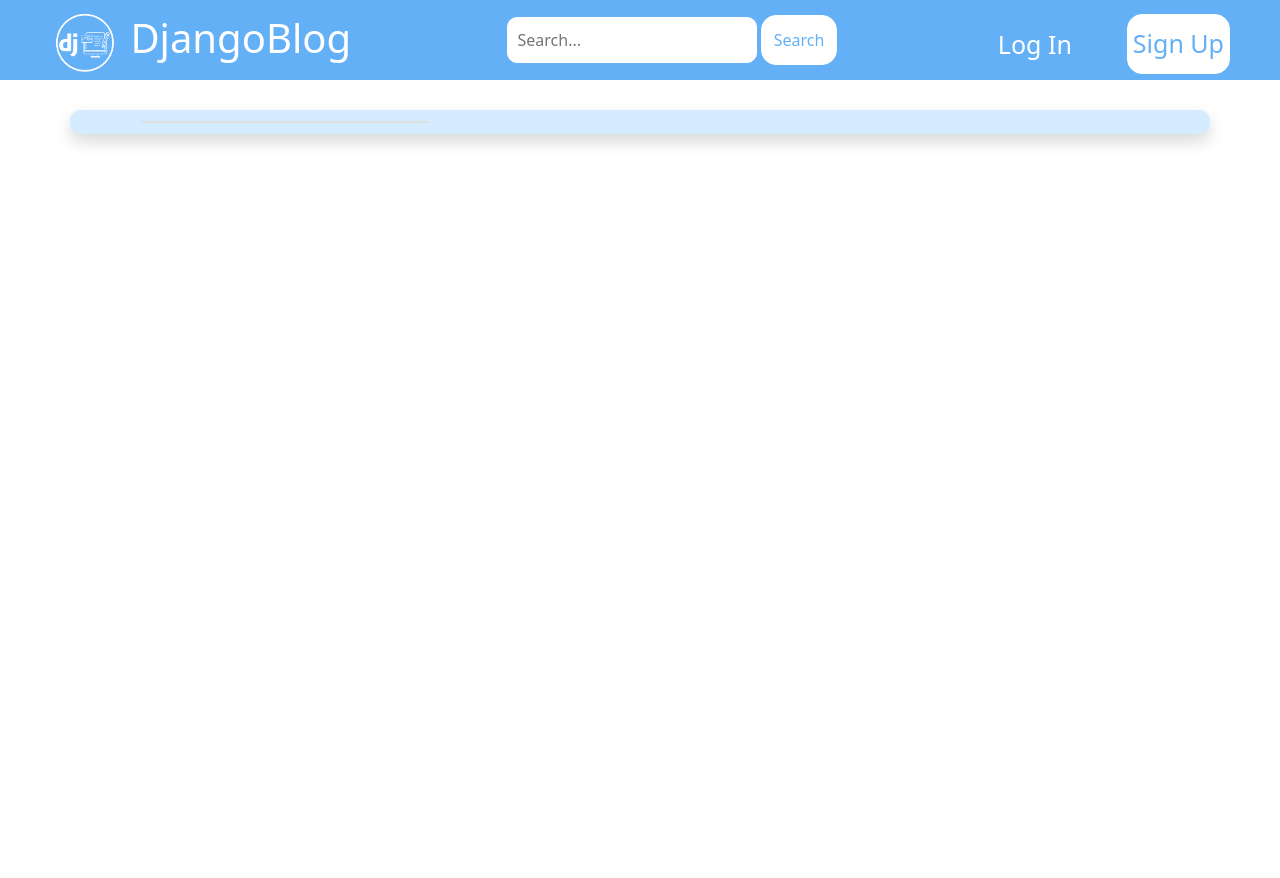
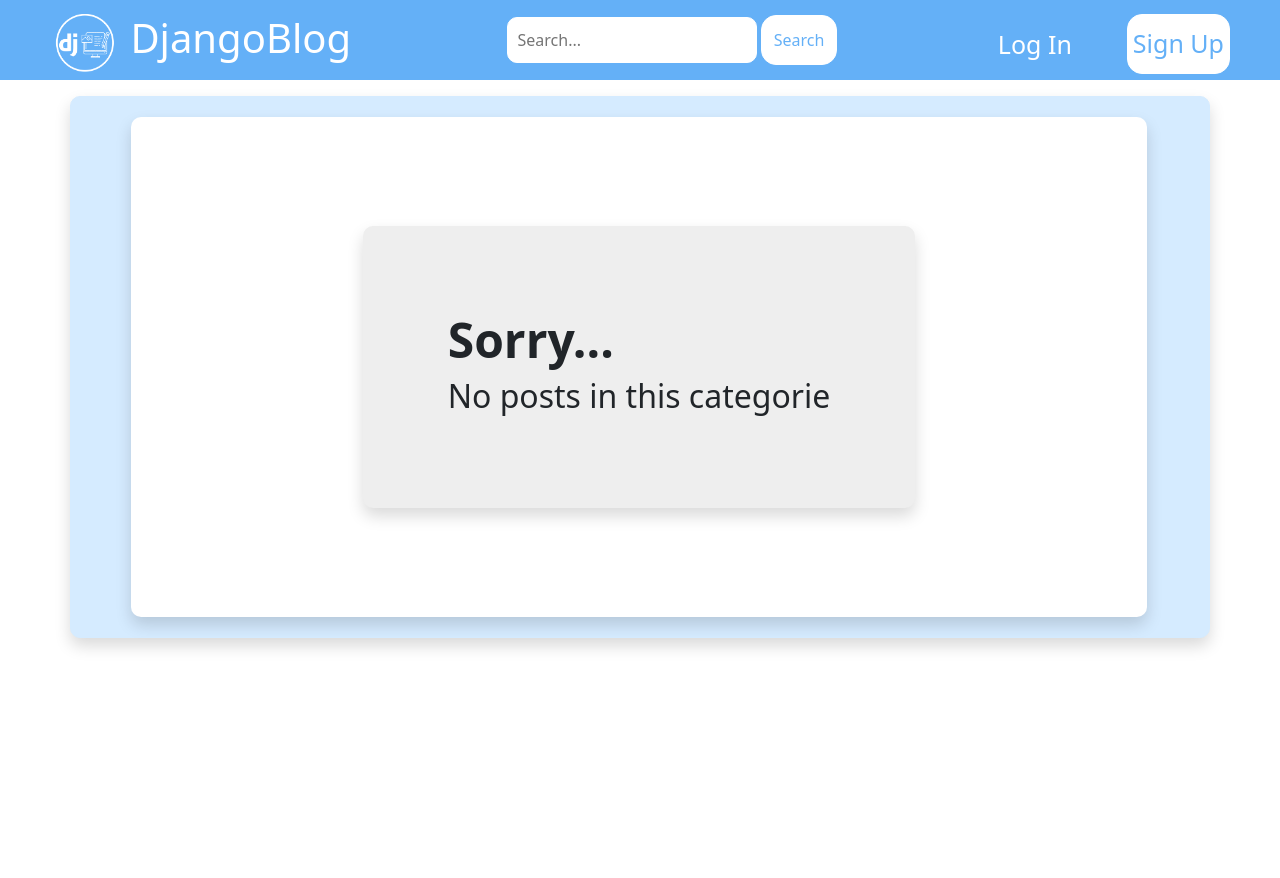
Before and after one commit to AndredeQueirozPatrinicola/blog_django, a Django app: page /categorie/1 in a window 1280 px wide. Shown: the top 878 px of the page. Before the commit the page ends 145 px from the top, so only its background shows below. Run offline with Django 4.2, Linux system fonts and the light colour scheme; data that the repository does not hold is empty.

Commit message:
adiciona validacoes no post e mudancas no front

```diff
--- a/core/forms.py
+++ b/core/forms.py
@@ -43,5 +43,6 @@ class SubmitPostForm(ModelForm):
             'titulo_post' : forms.TextInput(attrs={'class':'input-login'}),
             'sub_titulo' : forms.TextInput(attrs={'class':'input-login'}),
             'conteudo_post' : forms.Textarea(attrs={'class':'post-content-input'}),
-        #     'imagem_post' : forms.ImageField(),
-        }
+            'autor' : forms.Textarea(attrs={'id':'autor', 'value': '', 'type': 'hidden'})
+       }
+        labels={'autor': ''}
--- a/core/views.py
+++ b/core/views.py
@@ -18,6 +18,7 @@ def login_page(request):
     return render(request, 'login.html')
 
 
+@login_required(login_url="/")
 def logout_user(request):
     logout(request)
     return redirect('/')
@@ -43,7 +44,7 @@ def submit_log_in(request, **kwargs):
             messages.error(request, "Invalid user or password")
             return redirect('/login/')
 
-
+@login_required(login_url="/")
 def submit_signup(request):
     form = CreateUserForm()
 
@@ -80,8 +81,11 @@ def post_categoria(request):
 
 def post(request, id_post):
     post = Posts.objects.filter(id=id_post)
+    conteudo = post.values()[0].get('autor_id')
+    autor = User.objects.get(id=conteudo)
     context = {
-        'post':post
+        'post':post,
+        'autor' : autor
     }
     return render(request, 'post.html', context)
 
@@ -95,6 +99,7 @@ def show_posts(request, id_categoria):
 
 @login_required(login_url="/")
 def perfil(request):
+    context = {}
     return render(request, 'perfil.html', context)
 
 @login_required(login_url="/")
--- a/static/css/styles.css
+++ b/static/css/styles.css
@@ -7,11 +7,28 @@ html, body{
     background-color: #64b0f7;
 }
 
+.nav-fixed{
+    position: fixed;
+    z-index: 100;
+    width: 100%;
+    top: 0;
+    bottom: 3;
+}
+
+#sidebar-perfil{
+    position: fixed;
+    height: 100%;
+}
+
 footer {
     margin-top: 30px;
     width: 100%;
     height: 80px;
     background-color: #64b0f7;
+}
+
+#base{
+    margin-top: 6rem;
 }
 
 .chat-title{
@@ -259,6 +276,57 @@ input[type='file']{
     box-shadow: 0 0 2rem 0 rgba(136, 152, 170, 0.15);
 }
 
+.autor-date{
+    white-space: break-spaces;
+    margin-top: 6rem;
+}
+
+.post-conteudo{
+    white-space: pre-line;
+    font-size: 1.55rem;
+    text-align: justify;
+    margin-right: 40px;
+}
+
+.no-post{
+    background-color: #fff;
+    border-radius: 10px;
+    margin: 20px;
+    width: 100%;
+    height: 500px;
+    padding: 0;
+    margin-left: 0;
+    margin-right: 50px;
+    display: flex;
+    justify-content: center;
+    align-items: center;
+}
+
+.no-post-children{
+    background-color: #eee;
+    padding: 85px;
+    border-radius: 10px;
+}
+
+.font-sorry{
+    font-size: 3rem;
+    font-weight: bold;
+}
+
+.font-no-post{
+    font-size: 2rem;
+    font-weight: lighter;
+}
+
+.post-titulo{
+    font-size: 4.5rem;
+    font-weight: bold;
+}
+
+.post-sub-titulo{
+    font-size: 1.8rem;
+}
+
 .edit-perfil{
     background: rgba(213, 235, 255, 0.5);
     position: absolute;
--- a/static/js/scripts.js
+++ b/static/js/scripts.js
@@ -5,32 +5,48 @@
 // }
 
 
-if (!document.getElementById('login')) {
-    if (document.getElementsByTagName('label').length >= 6) {
+if (!document.getElementById('login'))
+{
+    if (document.getElementsByTagName('label').length >= 4)
+    {
         const botoesImagem = document.getElementsByTagName('label')
-        if (botoesImagem) {
+        if (botoesImagem)
+        {
             let labelImagem = botoesImagem[3]
             labelImagem.classList.add('post-button')
         }
 
         const selectInput = document.getElementById('id_categoria')
-        if (selectInput) {
+        if (selectInput)
+        {
             selectInput.classList.add('select-input')
         }
+
+
     }
-    else if (document.getElementsByTagName('label').length === 3) {
+    else if (document.getElementsByTagName('label').length === 3)
+    {
         const botoesImagem = document.getElementsByTagName('label')
 
-        if (botoesImagem) {
+        if (botoesImagem)
+        {
             let labelImagem = botoesImagem[2]
             labelImagem.classList.add('post-button')
             labelImagem.style.width = '170px'
         }
     }
-}else{
+}else
+{
     const password_1 = document.getElementById('id_password1')
     const password_2 = document.getElementById('id_password2')
 
     password_1.classList.add('input-login')
     password_2.classList.add('input-login')
 }
+
+
+const sidebar = document.getElementById('sidebar-perfil')
+if (sidebar)
+{
+    document.getElementById('base').style.marginTop = '5rem'
+}
--- a/templates/base.html
+++ b/templates/base.html
@@ -14,7 +14,7 @@
 </head>
 
 <body>
-    <nav class="d-flex justify-content-between align-items-center nav-title">
+    <nav class="d-flex justify-content-between align-items-center nav-title nav-fixed" >
         <div>
             <a href="/" class="chat-title"><img src="{% static 'img/LogoDJango.PNG' %}" class="logo-img"> DjangoBlog</a>
         </div>
@@ -40,15 +40,13 @@
         </div>
     </nav>
 
+    <div id="base">
 
-    {% block content %}
-    {% endblock %}
+        {% block content %}
+        {% endblock %}
 
-<!--
-    <footer class="footer">
+    </div>
 
-    </footer>
--->
     <script src="https://cdn.jsdelivr.net/npm/bootstrap@5.0.2/dist/js/bootstrap.bundle.min.js"
         integrity="sha384-MrcW6ZMFYlzcLA8Nl+NtUVF0sA7MsXsP1UyJoMp4YLEuNSfAP+JcXn/tWtIaxVXM"
         crossorigin="anonymous"></script>
--- a/templates/main-perfil.html
+++ b/templates/main-perfil.html
@@ -1,3 +1,5 @@
 <div class="div-perfil-meio" id="div-perfil-meio">
 
+
+
 </div>
--- a/templates/posts.html
+++ b/templates/posts.html
@@ -5,17 +5,28 @@
 
 {% block content %}
 
+{% if post %}
 <div class="container d-flex flex-wrap align-items-center main-div shadow">
+    {% for post in post %}
     <div class="card card-post">
-        {% for post in post %}
         <img class='image-post' src="{{ post.imagem_post.url }}" alt="Card image cap">
         <div class="card-body">
             <h5 class="card-title">{{ post.titulo_post }}</h5>
             <p class="card-text">{{ post.sub_titulo }}</p>
             <a href="/post/{{ post.id }}" class="btn btn-primary button-go">Leia sobre</a>
         </div>
-        {% endfor %}
+    </div>
+    {% endfor %}
+</div>
+{% else %}
+<div class="container d-flex flex-wrap align-items-center main-div shadow">
+    <div class="no-post shadow">
+        <div class="no-post-children shadow">
+            <h4 class="font-sorry">Sorry...</h4>
+            <h6 class="font-no-post">No posts in this categorie</h6>
+        </div>
     </div>
 </div>
+{% endif %}
 
 {% endblock %}
--- a/templates/sidebar-perfil.html
+++ b/templates/sidebar-perfil.html
@@ -1,5 +1,5 @@
 {% load static %}
-<div class="d-flex flex-column div-perfil-esq shadow">
+<div class="d-flex flex-column div-perfil-esq shadow" id="sidebar-perfil">
     <div class="img-container">
         {% if user.person.imagem %}
         <img src="{{ user.person.imagem.url }}" class="imagem-perfil shadow">
```
Also changed, not shown: templates/design-post-categ.html (+12 -1 lines), templates/post.html (+11 -4 lines).
